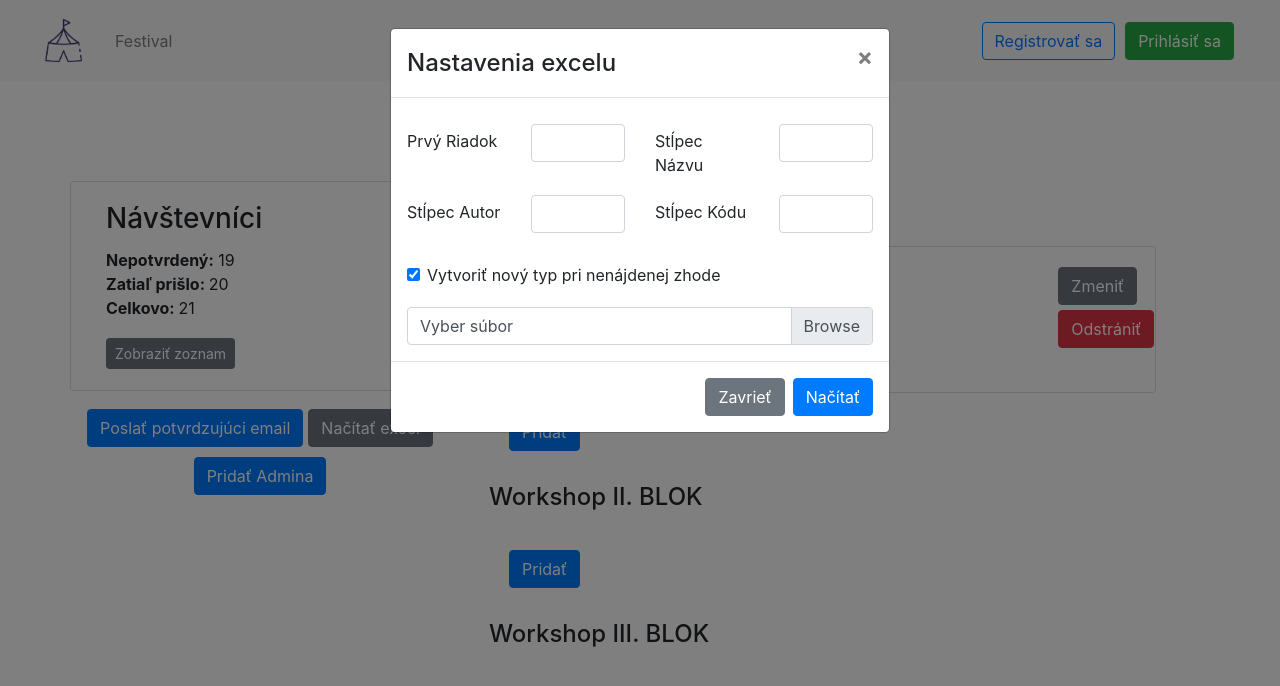
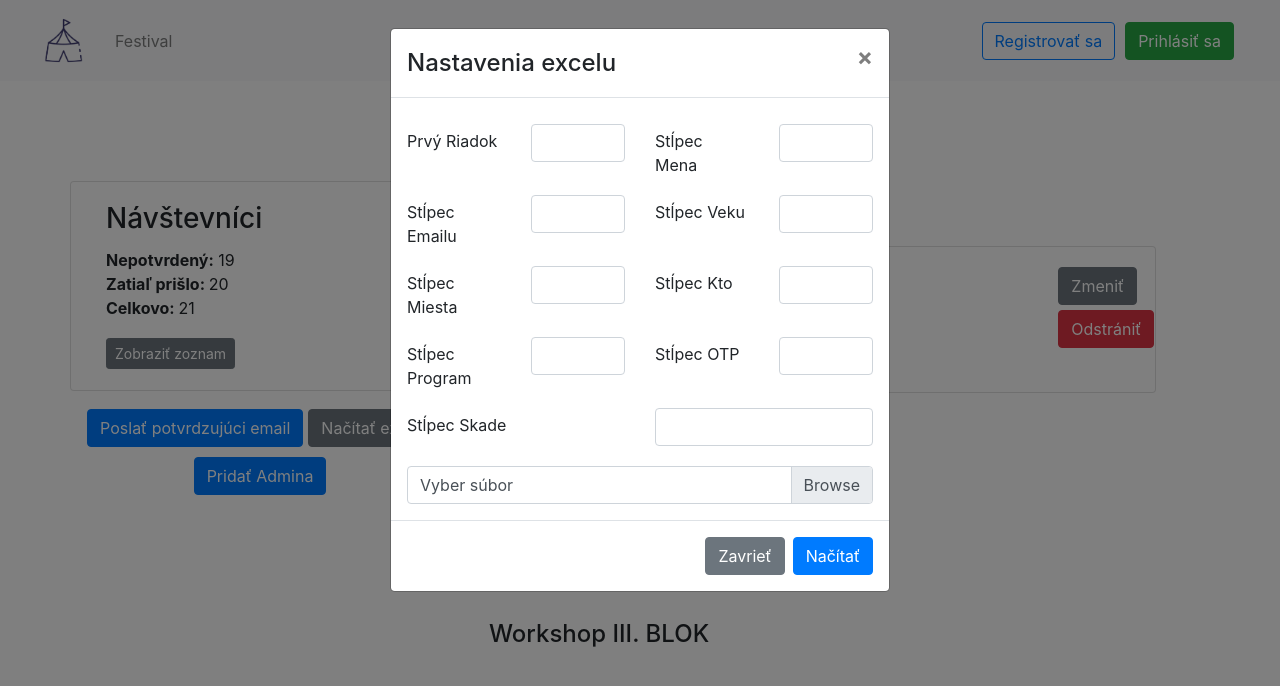
Before and after one commit to pravoslavzilka/UTT-registration, a Flask app: page /head-admin/stats/ in a window 1280 px wide, after a click on "Načítať excel". Shown: the top 686 px of the page. Run offline with Flask 2, Linux system fonts and the light colour scheme; data comes from the database, SQL or seed files in the repository; both versions use the stored data as it was after the commit; some libraries are stand-ins or nearby versions.

Commit message:
upload users from excel

```diff
--- a/blueprints/head_admin/__init__.py
+++ b/blueprints/head_admin/__init__.py
@@ -2,6 +2,7 @@ from flask import Blueprint, render_template, request, flash, redirect, url_for
 from models import TicketTypeType, TicketType, Admin, User, Ticket
 import datetime
 from database import db_session
+import openpyxl
 
 h_admin_bp = Blueprint("h_admin_bp", __name__, template_folder="templates", static_folder="static")
 
@@ -94,3 +95,66 @@ def stats_piece(piece_id):
     confirmed_users = "broken"
 
     return render_template("head_admin/stats_piece.html", tt=tt, confirmed_users=confirmed_users)
+
+
+@h_admin_bp.route("/add-users-from-excel/", methods=['POST'])
+def add_users_excel():
+    file = request.files['file']
+    if file.filename == '':
+        flash('No selected file')
+        return redirect(request.url)
+
+    if file:
+        wb_obj = openpyxl.load_workbook(file)
+        sheet_obj = wb_obj.active
+
+        try:
+            start_row = int(request.form["start-row"])
+            col_name = int(request.form["col-name"])
+            col_email = int(request.form["col-email"])
+            col_age = int(request.form["col-age"])
+            col_place = int(request.form["col-place"])
+            col_who = int(request.form["col-who"])
+            col_where = int(request.form["col-where"])
+            col_reg = int(request.form["col-reg"])
+            col_otp = int(request.form["col-otp"])
+
+            for i in range(start_row - 1, sheet_obj.max_row):
+                name = sheet_obj.cell(row=i + 1, column=col_name).value
+                email = sheet_obj.cell(row=i + 1, column=col_email).value
+                age = sheet_obj.cell(row=i + 1, column=col_age).value
+                place = sheet_obj.cell(row=i + 1, column=col_place).value
+                who = sheet_obj.cell(row=i + 1, column=col_who).value
+                where = sheet_obj.cell(row=i + 1, column=col_where).value
+                reg = sheet_obj.cell(row=i + 1, column=col_reg).value
+                otp = sheet_obj.cell(row=i + 1, column=col_otp).value
+
+                user = User(name, email)
+                user.age = age
+                user.city = place
+                user.otp = otp
+                user.who = who
+                user.where = where
+                user.confirm = False
+
+                db_session.add(user)
+
+                tt = TicketType.query.filter(TicketType.name == "TEDA #trnavská_veda").first()
+                ticket = Ticket(tt, user)
+                db_session.add(ticket)
+
+                if len(reg) > 30:
+                    tt2 = TicketType.query.filter(TicketType.name == "Diskuttujme o vzdelávaní").first()
+                    ticket2 = Ticket(tt2, user)
+                    db_session.add(ticket2)
+
+                db_session.commit()
+
+        except:
+            flash("Nastala chyba pri nahrávaní. Ujistite sa, či dáta z tabuľky nie su už v systéme", "danger")
+            return redirect(url_for("h_admin_bp.stats"))
+
+        flash("Uživatelia z execelu boli úspešne pridané", "success")
+        return redirect(url_for("h_admin_bp.stats"))
+
+    return redirect(url_for("h_admin_bp.stats"))
--- a/blueprints/head_admin/templates/head_admin/stats.html
+++ b/blueprints/head_admin/templates/head_admin/stats.html
@@ -77,16 +77,16 @@
                       </div>
                       <div class="modal-body">
 
-                        <form id="excel-form"  action="#" method="post" style="margin-top:10px;" enctype="multipart/form-data">
+                        <form id="excel-form"  action="{{ url_for('h_admin_bp.add_users_excel') }}" method="post" style="margin-top:10px;" enctype="multipart/form-data">
                           <div class="row">
                             <div style="padding-top:5px;" class="col">
-                                <label for="numStart" data-tip="tooltip" data-placement="top" title="Riadok kde začínajú dáta s knihamy">Prvý Riadok</label>
+                                <label for="numStart" data-tip="tooltip" data-placement="top" >Prvý Riadok</label>
                             </div>
                             <div class="col">
                               <input id="numStart" type="number" name="start-row" oninput="this.value=this.value.slice(0,this.maxLength)" maxlength="2" class="form-control" required>
                             </div>
                             <div style="padding-top:5px;" class="col">
-                                <label for="numName" data-tip="tooltip" data-placement="top" title="Stĺpec kde sa nachádza názov knihy">Stĺpec Názvu</label>
+                                <label for="numName" data-tip="tooltip" data-placement="top" >Stĺpec Mena</label>
                             </div>
                             <div class="col">
                               <input id="numName" name="col-name" type="number" oninput="this.value=this.value.slice(0,this.maxLength)" maxlength="2" class="form-control" required>
@@ -94,24 +94,55 @@
                           </div>
                           <div style="padding-top:10px;" class="row">
                             <div style="padding-top:5px;" class="col">
-                                <label for="numAuthor" data-tip="tooltip" data-placement="bottom" title="Stĺpec kde sa nachádza autor">Stĺpec Autor</label>
+                                <label for="numEmail" data-tip="tooltip" data-placement="bottom" >Stĺpec Emailu</label>
                             </div>
                             <div class="col">
-                                <input id="numAuthor" type="number" name="col-author" oninput="this.value=this.value.slice(0,this.maxLength)" maxlength="2" class="form-control" required>
+                                <input id="numEmail" type="number" name="col-email" oninput="this.value=this.value.slice(0,this.maxLength)" maxlength="2" class="form-control" required>
                             </div>
                             <div style="padding-top:5px;" class="col">
-                                <label for="numCode" data-tip="tooltip" data-placement="bottom" title="Stĺpec kde sa nachádza kód knihy">Stĺpec Kódu</label>
+                                <label for="numAge" data-tip="tooltip" data-placement="bottom" >Stĺpec Veku</label>
                             </div>
                             <div class="col">
-                                <input id="numCode" type="number" name="col-code" oninput="this.value=this.value.slice(0,this.maxLength)" maxlength="2" class="form-control" required>
+                                <input id="numAge" type="number" name="col-age" oninput="this.value=this.value.slice(0,this.maxLength)" maxlength="2" class="form-control" required>
                             </div>
                           </div>
-                          <div class="form-check" style="padding-top:30px;">
-                              <input id="checkAuto" class="form-check-input" type="checkbox" name="auto-fill" checked="checked">
-                              <label for="checkAuto" class="form-check-label" data-tip="tooltip" data-placement="bottom" title="Ak kniha s daným názvom ešte nie je, vytvorí sa automaticky nová.">
-                                Vytvoriť nový typ pri nenájdenej zhode
-                              </label>
+                          <div style="padding-top:10px;" class="row">
+                            <div style="padding-top:5px;" class="col">
+                                <label for="numPlace" data-tip="tooltip" data-placement="bottom" >Stĺpec Miesta</label>
                             </div>
+                            <div class="col">
+                                <input id="numPlace" type="number" name="col-place" oninput="this.value=this.value.slice(0,this.maxLength)" maxlength="2" class="form-control" required>
+                            </div>
+                            <div style="padding-top:5px;" class="col">
+                                <label for="numWho" data-tip="tooltip" data-placement="bottom">Stĺpec Kto</label>
+                            </div>
+                            <div class="col">
+                                <input id="numWho" type="number" name="col-who" oninput="this.value=this.value.slice(0,this.maxLength)" maxlength="2" class="form-control" required>
+                            </div>
+                          </div>
+                          <div style="padding-top:10px;" class="row">
+                            <div style="padding-top:5px;" class="col">
+                                <label for="numReg" data-tip="tooltip" data-placement="bottom">Stĺpec Program</label>
+                            </div>
+                            <div class="col">
+                                <input id="numReg" type="number" name="col-reg" oninput="this.value=this.value.slice(0,this.maxLength)" maxlength="2" class="form-control" required>
+                            </div>
+                            <div style="padding-top:5px;" class="col">
+                                <label for="numOTP" data-tip="tooltip" data-placement="bottom">Stĺpec OTP</label>
+                            </div>
+                            <div class="col">
+                                <input id="numOTP" type="number" name="col-otp" oninput="this.value=this.value.slice(0,this.maxLength)" maxlength="2" class="form-control" required>
+                            </div>
+                          </div>
+                          <div style="padding-top:10px;" class="row">
+                            <div style="padding-top:5px;" class="col">
+                                <label for="numWhere" data-tip="tooltip" data-placement="bottom">Stĺpec Skade</label>
+                            </div>
+                            <div class="col">
+                                <input id="numWhere" type="number" name="col-where" oninput="this.value=this.value.slice(0,this.maxLength)" maxlength="2" class="form-control" required>
+                            </div>
+
+                          </div>
                           <div class="custom-file" style="margin-top:20px;">
                             <input type="file" name="file" class="custom-file-input" id="customFile" required>
                             <label class="custom-file-label" for="customFile">Vyber súbor</label>
```
Also changed, not shown: database.db.
